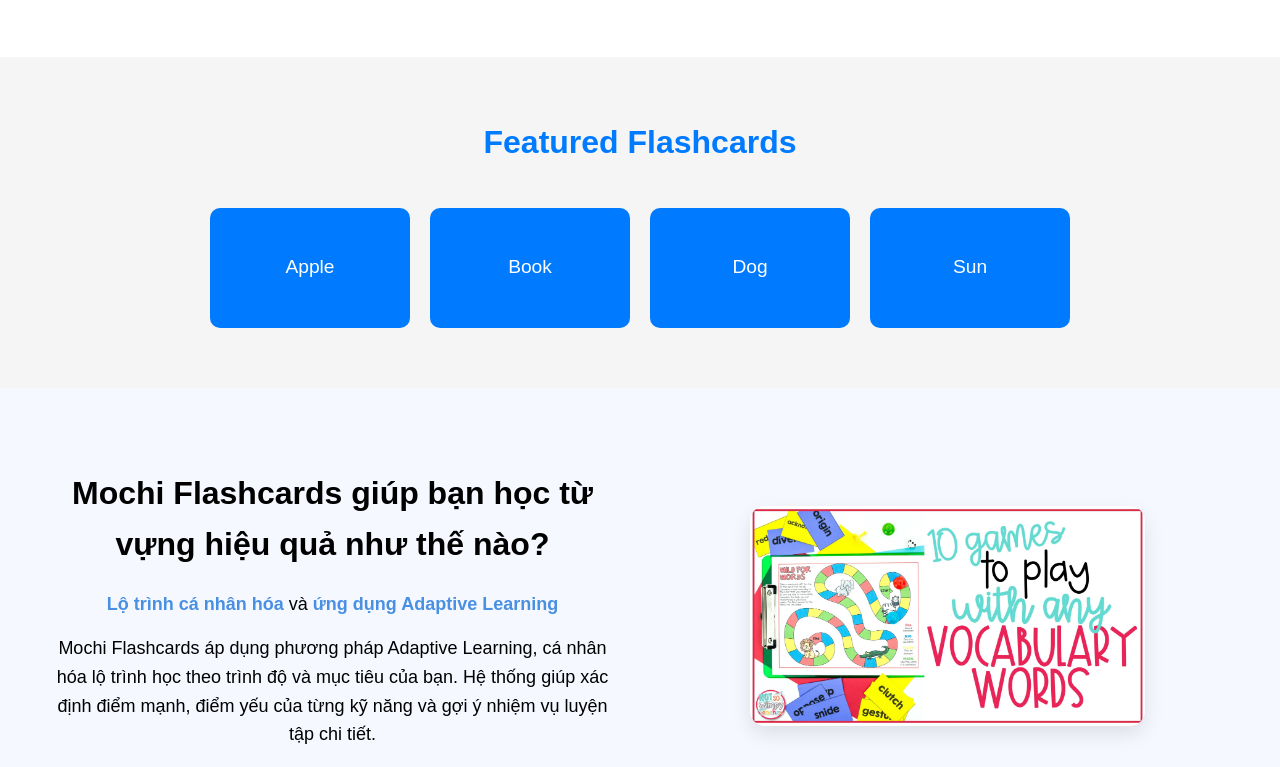
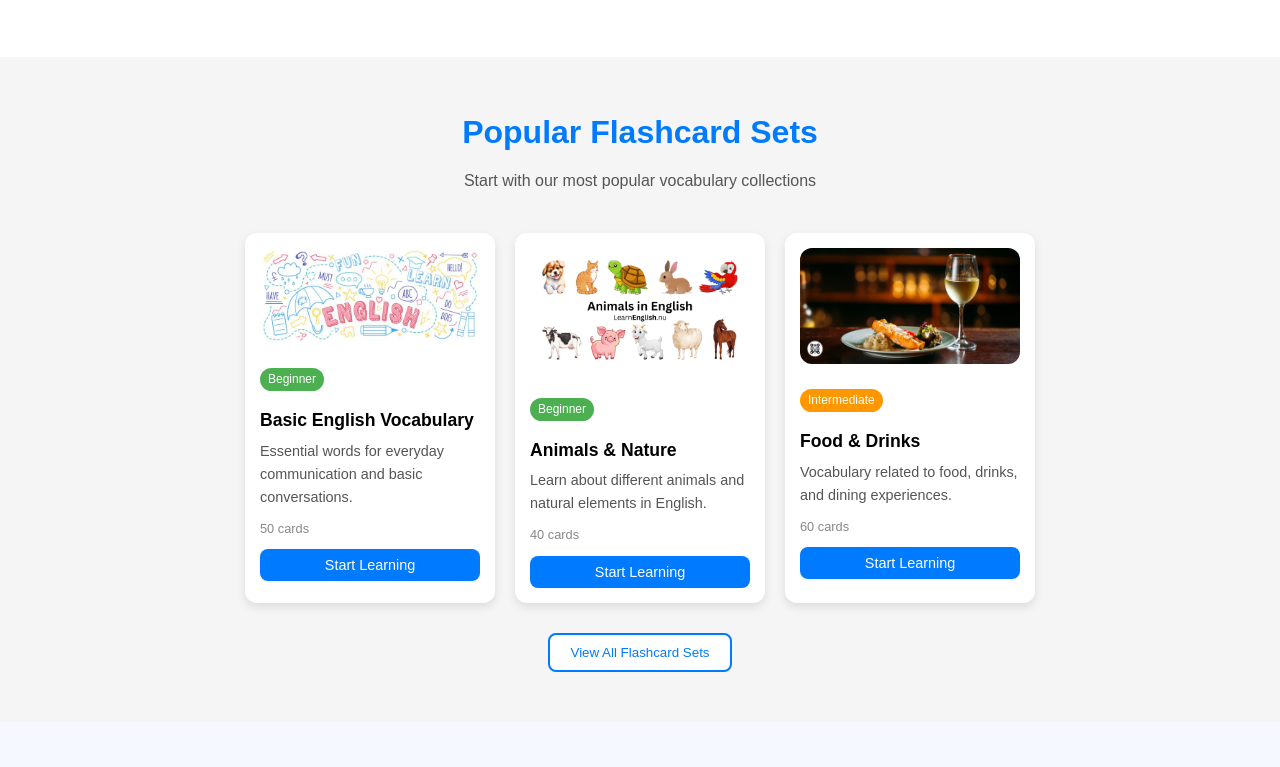
Before and after one commit to TrucThanhHoang/Flashcard-English-Web, a plain HTML site: page index.html in a window 1280 px wide. Shown: the part 724-1491 px from the top of the page. Drawn offline with Linux system fonts and the light colour scheme.

Commit message:
update index.html

```diff
--- a/css/index.css
+++ b/css/index.css
@@ -105,40 +105,6 @@ body {
     gap: 20px;
 }
 
-.card {
-    width: 200px;
-    height: 120px;
-    perspective: 1000px;
-    cursor: pointer;
-}
-
-.card-front, .card-back {
-    width: 100%;
-    height: 100%;
-    border-radius: 10px;
-    background-color: #007bff;
-    color: white;
-    display: flex;
-    justify-content: center;
-    align-items: center;
-    font-size: 1.2rem;
-    backface-visibility: hidden;
-    transition: transform 0.6s;
-}
-
-.card-back {
-    background-color: #ffc107;
-    color: #333;
-    transform: rotateY(180deg);
-}
-
-.card.flipped .card-front {
-    transform: rotateY(180deg);
-}
-
-.card.flipped .card-back {
-    transform: rotateY(0deg);
-}
 
 /* Contact Section */
 .contact {
@@ -274,3 +240,104 @@ footer {
 .advantages-image img:hover {
     transform: scale(1.03);      /* hiệu ứng phóng nhẹ khi hover */
 }
+
+
+.flashcards {
+    text-align: center;
+    padding: 50px 20px;
+    font-family: Arial, sans-serif;
+}
+
+.flashcards h2 {
+    font-size: 2em;
+    margin-bottom: 10px;
+}
+
+.flashcards p {
+    color: #555;
+    margin-bottom: 40px;
+}
+
+.cards-container {
+    display: flex;
+    justify-content: center;
+    flex-wrap: wrap;
+    gap: 20px;
+}
+
+.card {
+    background-color: #fff;
+    border-radius: 12px;
+    box-shadow: 0 4px 10px rgba(0,0,0,0.1);
+    width: 250px;
+    padding: 15px;
+    text-align: left;
+    position: relative;
+    transition: transform 0.3s;
+}
+
+.card img {
+    width: 100%;
+    border-radius: 12px;
+    margin-bottom: 15px;
+}
+
+.card .level {
+    display: inline-block;
+    padding: 2px 8px;
+    border-radius: 12px;
+    font-size: 0.75em;
+    color: #fff;
+    margin-bottom: 10px;
+}
+
+.card .level.beginner {
+    background-color: #4caf50;
+}
+
+.card .level.intermediate {
+    background-color: #ff9800;
+}
+
+.card h3 {
+    margin: 5px 0;
+    font-size: 1.1em;
+}
+
+.card p {
+    font-size: 0.9em;
+    color: #555;
+    margin-bottom: 10px;
+}
+
+.card .cards-count {
+    font-size: 0.8em;
+    color: #888;
+    display: block;
+    margin-bottom: 10px;
+}
+
+.card button {
+    background-color: #007bff;
+    color: white;
+    border: none;
+    padding: 8px 15px;
+    border-radius: 8px;
+    cursor: pointer;
+    width: 100%;
+    font-size: 0.9em;
+}
+
+.card:hover {
+    transform: translateY(-5px);
+}
+
+.view-all {
+    margin-top: 30px;
+    background-color: #fff;
+    color: #007bff;
+    border: 2px solid #007bff;
+    padding: 10px 20px;
+    border-radius: 8px;
+    cursor: pointer;
+}
--- a/index.html
+++ b/index.html
@@ -31,27 +31,41 @@
         <p>Flashcards English is brought to you by experts in English learning. We offer a wide variety of free online flashcards to help children and learners of all ages improve their vocabulary, grammar, and pronunciation. For parents and teachers, we provide tips on how to use flashcards effectively, videos on interactive learning, and guidance on creating personalized flashcard sets for your child.</p>
     </section>
 
+
     <section id="courses" class="flashcards">
-        <h2>Featured Flashcards</h2>
+        <h2>Popular Flashcard Sets</h2>
+        <p>Start with our most popular vocabulary collections</p>
         <div class="cards-container">
             <div class="card">
-                <div class="card-front">Apple</div>
-                <div class="card-back">Quả táo</div>
+                <img src="images/index2.jpg" alt="Basic English Vocabulary">
+                <span class="level beginner">Beginner</span>
+                <h3>Basic English Vocabulary</h3>
+                <p>Essential words for everyday communication and basic conversations.</p>
+                <span class="cards-count">50 cards</span>
+                <button>Start Learning</button>
             </div>
+
             <div class="card">
-                <div class="card-front">Book</div>
-                <div class="card-back">Quyển sách</div>
+                <img src="images/index3.jpg" alt="Animals & Nature">
+                <span class="level beginner">Beginner</span>
+                <h3>Animals & Nature</h3>
+                <p>Learn about different animals and natural elements in English.</p>
+                <span class="cards-count">40 cards</span>
+                <button>Start Learning</button>
             </div>
+
             <div class="card">
-                <div class="card-front">Dog</div>
-                <div class="card-back">Con chó</div>
-            </div>
-            <div class="card">
-                <div class="card-front">Sun</div>
-                <div class="card-back">Mặt trời</div>
+                <img src="images/index4.jpg" alt="Food & Drinks">
+                <span class="level intermediate">Intermediate</span>
+                <h3>Food & Drinks</h3>
+                <p>Vocabulary related to food, drinks, and dining experiences.</p>
+                <span class="cards-count">60 cards</span>
+                <button>Start Learning</button>
             </div>
         </div>
+        <button class="view-all">View All Flashcard Sets</button>
     </section>
+
 
 
     <section id="advantages" class="advantages">
@@ -62,7 +76,7 @@
                 <p>Mochi Flashcards áp dụng phương pháp Adaptive Learning, cá nhân hóa lộ trình học theo trình độ và mục tiêu của bạn. Hệ thống giúp xác định điểm mạnh, điểm yếu của từng kỹ năng và gợi ý nhiệm vụ luyện tập chi tiết.</p>
             </div>
             <div class="advantages-image">
-                <img src="/Flashcard-English-Web/images/index1.jpg" alt="Flashcards Demo">
+                <img src="images/index1.jpg" alt="Flashcards Demo">
             </div>
         </div>
     </section>
```
Also changed, not shown: images/index2.jpg (added), images/index3.jpg (added), images/index4.jpg (added).
